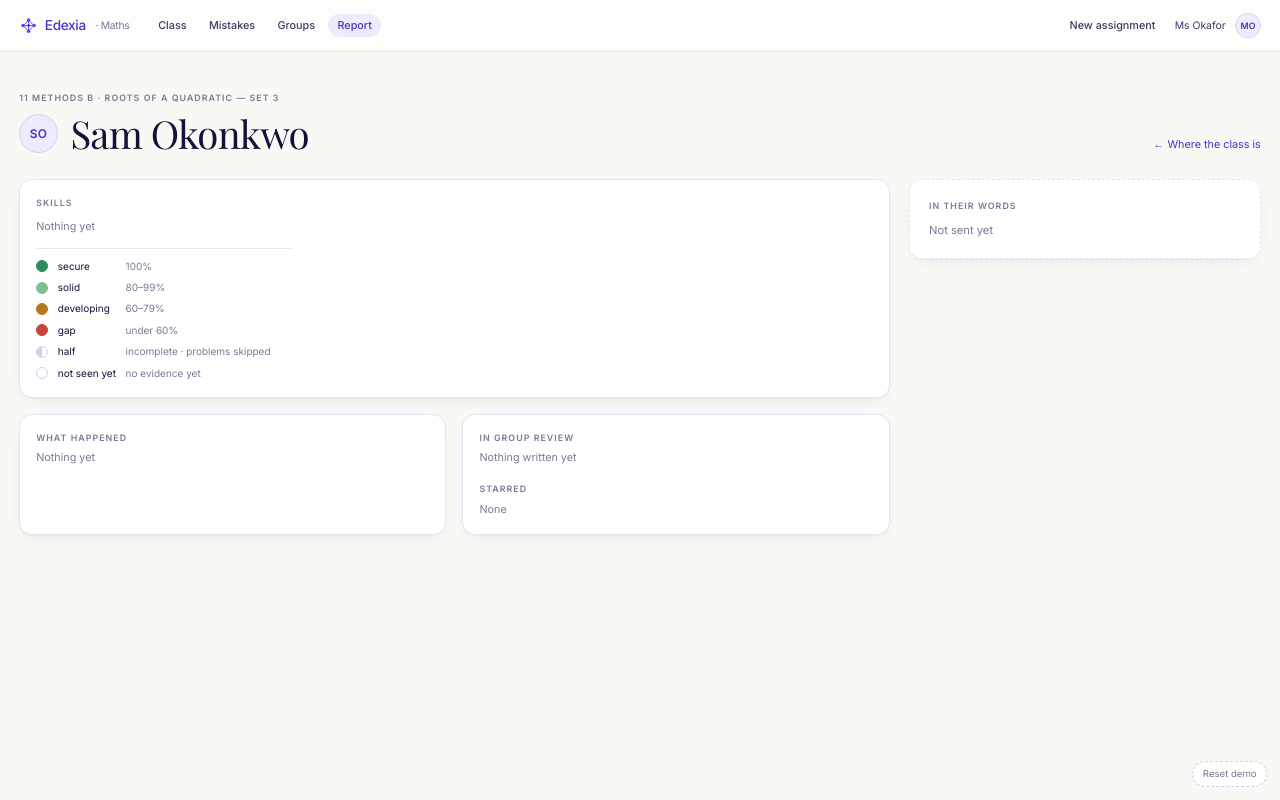
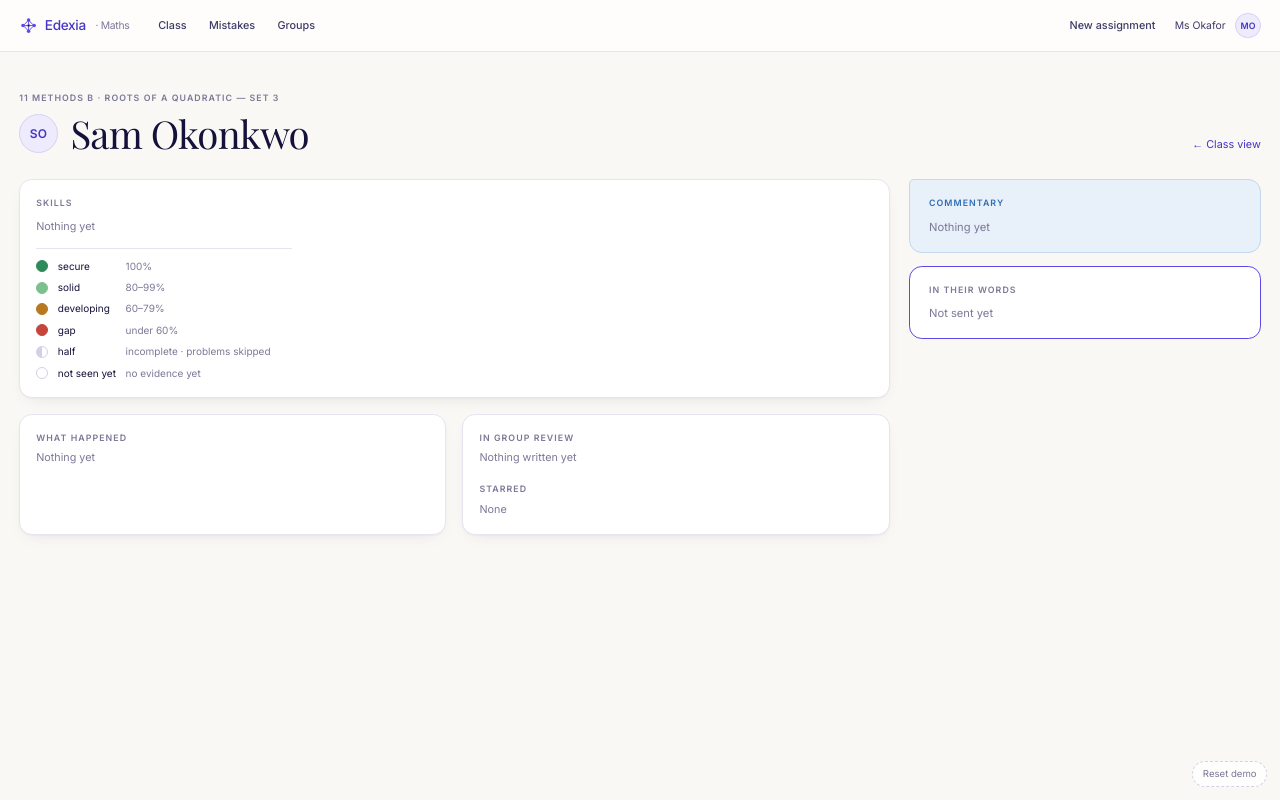
Before and after one commit to cderda7/maths_platform, a Next.js app in the folder curr_version/: page /teacher/report in a window 1280 px wide. Built offline with nearby package versions, Linux system fonts and the light colour scheme.

Commit message:
teacher: individual view with commentary and the student's words, notes bubble undone, name links; groups without dot or colour name, suggested groups hidden; Report tab gone; groups and skills lowercase; hover expand button on category headers; force submit inline on the title line

```diff
--- a/curr_version/app/teacher/TeacherChrome.tsx
+++ b/curr_version/app/teacher/TeacherChrome.tsx
@@ -11,12 +11,11 @@ import type { ReviewStage } from "@/data/types";
 import { pathwayOf } from "@/lib/classroom";
 import { useClassroom } from "@/lib/classroom-store";
 
-/** Tabs; a tab tied to a review stage is offered only when the pathway includes that stage. */
+/** Tabs; a tab tied to a review stage is offered only when the pathway includes that stage. The individual view (`/teacher/report`) has no tab: it opens from a name on the class view. */
 export const TEACHER_TABS: { href: string; label: string; stage?: ReviewStage }[] = [
   { href: "/teacher", label: "Class" },
   { href: "/teacher/mistakes", label: "Mistakes" },
   { href: "/teacher/groups", label: "Groups", stage: "group" },
-  { href: "/teacher/report", label: "Report" },
 ];
 
 /** The teacher side's top bar (tabs gated by the pathway, plus the pathway chip) and page frame. */
--- a/curr_version/app/teacher/TeacherLive.tsx
+++ b/curr_version/app/teacher/TeacherLive.tsx
@@ -6,6 +6,7 @@ import TeacherChrome from "./TeacherChrome";
 import DiagnosticPush from "./DiagnosticPush";
 import ForceSubmit from "./ForceSubmit";
 import GroupProgressCard from "./GroupProgressCard";
+import GroupStart, { groupStartShown } from "./GroupStart";
 import WholeClassCard from "./WholeClassCard";
 import BoardIndicator from "./BoardIndicator";
 import { RowDrill, type ColumnBox, type RowMode } from "@/components/HierarchyDrill";
@@ -18,7 +19,7 @@ import { categoryLabel, categoryName, categoryOf, isFlat, leafName, type Categor
 import type { Confidence } from "@/data/types";
 import { pathwayOf } from "@/lib/classroom";
 import { useAssignment, useClassroom } from "@/lib/classroom-store";
-import { classmateEvidence, hierarchyFor, leavesBehind, problemsStarted, restrictTo, sessionEvidence, type Evidence } from "@/lib/hierarchy";
+import { classmateEvidence, hierarchyFor, problemsStarted, restrictTo, sessionEvidence, type Evidence } from "@/lib/hierarchy";
 import { pathwayChip } from "@/lib/pathway";
 import { useBatchedSession, useNow } from "@/lib/store";
 
@@ -47,8 +48,9 @@ const HANDED_IN = ["overview", "confidence", "warmup-pick", "practice", "working
 /**
  * "Where the class is": one row per student, one column per category the assignment touches
  * (canonical order), each dot the worst status beneath it. Clicking a dot expands that row into
- * the category → group → leaf → work drill. The demo student's row is live (in batches);
- * classmates come through the same evidence path from their scripted attempts.
+ * the category → group → leaf → work drill; a name opens the student's individual view. The
+ * demo student's row is live (in batches); classmates come through the same evidence path from
+ * their scripted attempts.
  */
 export default function TeacherLive() {
   const { session, updatedAt, everyMs } = useBatchedSession(3000);
@@ -58,7 +60,7 @@ export default function TeacherLive() {
   const classroom = useClassroom();
   const wc = classroom.wholeClass;
   const status = wc?.status === "active" ? " · in whole-class review" : wc?.status === "ended" ? " · complete" : "";
-  const [open, setOpen] = useState<{ student: string; mode: RowMode; category?: CategoryId; leaf?: LeafId; columns: ColumnBox[]; nonce: number; expandAll?: boolean; comment?: number; keep?: LeafId[] } | null>(null);
+  const [open, setOpen] = useState<{ student: string; mode: RowMode; category?: CategoryId; leaf?: LeafId; columns: ColumnBox[]; nonce: number; expandAll?: boolean; keep?: LeafId[] } | null>(null);
   /** A column view: one category open under every student's dot, at group level or with skills too. */
   const [column, setColumn] = useState<{ category: CategoryId; level: "groups" | "expanded"; boxes: Record<string, ColumnBox[]>; nonce: number } | null>(null);
   const tableRef = useRef<HTMLTableElement>(null);
@@ -89,16 +91,6 @@ export default function TeacherLive() {
     setColumn(null);
     setOpen({ student, mode, category, leaf, columns: columnBoxes(student), nonce: ++nonce.current, expandAll });
   };
-  /** A comment opens everything for that student with only the comment's skills coloured; the same comment again closes. */
-  const commentClick = (student: string, index: number, keep: LeafId[], e: React.MouseEvent) => {
-    e.stopPropagation();
-    if (open?.student === student && open.comment === index) {
-      setOpen(null);
-      return;
-    }
-    setColumn(null);
-    setOpen({ student, mode: "expanded", columns: columnBoxes(student), nonce: ++nonce.current, comment: index, keep });
-  };
   /** Double-click a header: the column opens for everyone at group level, then with skills, then closes. */
   const headerCloseTimer = useRef<ReturnType<typeof setTimeout> | null>(null);
   /** A click closes the column view, unless it turns out to be the first half of a double-click. */
@@ -107,6 +99,8 @@ export default function TeacherLive() {
     if (headerCloseTimer.current) clearTimeout(headerCloseTimer.current);
     headerCloseTimer.current = setTimeout(() => setColumn(null), DOUBLE_MS);
   };
+  /** What the hover button on a header would do next: open the groups, then the skills, then close. */
+  const headerNext = (c: CategoryId): "expand" | "close" => (column?.category === c && (column.level === "expanded" || isFlat(c)) ? "close" : "expand");
   const headerDouble = (c: CategoryId) => {
     if (headerCloseTimer.current) clearTimeout(headerCloseTimer.current);
     headerCloseTimer.current = null;
@@ -139,7 +133,7 @@ export default function TeacherLive() {
     openRow(student, "expanded");
   };
 
-  const rows: { id: string; name: string; initials: string; live: boolean; evidence: Evidence; sub: string; notes: { text: string; problems: string[] }[]; confidence: { text: string; tone: string }; set: string; setSub: string }[] = [
+  const rows: { id: string; name: string; initials: string; live: boolean; evidence: Evidence; sub: string; confidence: { text: string; tone: string }; set: string; setSub: string }[] = [
     {
       id: DEMO_STUDENT.id,
       name: DEMO_STUDENT.name,
@@ -147,7 +141,6 @@ export default function TeacherLive() {
       live: true,
       evidence: live ? sessionEvidence(live) : { lines: {}, submitted: false, caution: [] },
       sub: "",
-      notes: [] as { text: string; problems: string[] }[],
       confidence: confidenceWord(live?.confidence ?? null),
       set: `${live ? problemsStarted(live) : 0}/${problems.length}`,
       setSub: live && !HANDED_IN.includes(live.stage) ? "handed in" : live && problemsStarted(live) > 0 ? "in progress" : "",
@@ -159,7 +152,6 @@ export default function TeacherLive() {
       live: false,
       evidence: classmateEvidence(c, problems),
       sub: "",
-      notes: c.notes,
       confidence: { text: c.confidence, tone: c.confidence === "confident" ? "text-secure" : "text-accent-deep" },
       set: `${Math.min(c.done, problems.length)}/${problems.length}`,
       setSub: c.when,
@@ -174,7 +166,12 @@ export default function TeacherLive() {
       <Eyebrow>
         {ASSIGNMENT.className} · {unitLabel(ASSIGNMENT.unit)}
       </Eyebrow>
-      <H1 className="mt-3">Class View</H1>
+      <div className="mt-3 grid grid-cols-[1fr_320px] gap-6">
+        <div className="flex flex-wrap items-center justify-between gap-x-6 gap-y-3">
+          <H1>Class View</H1>
+          <ForceSubmit session={live} />
+        </div>
+      </div>
       <p className="mt-3 flex flex-wrap items-center gap-x-3 gap-y-2 text-[14px] text-ink-muted">
         <span>
           {title} · due {ASSIGNMENT.due}
@@ -207,7 +204,22 @@ export default function TeacherLive() {
                     onDoubleClick={() => headerDouble(c)}
                     title="Double-click to open this category for every student; click to close"
                   >
-                    <span className="inline-block rounded-md bg-standout-soft px-2 py-1 text-standout">{categoryName(c).short}</span>
+                    <span className="group/head relative inline-block">
+                      <span className="inline-block rounded-md bg-standout-soft px-2 py-1 text-standout">{categoryName(c).short}</span>
+                      <button
+                        type="button"
+                        onClick={(e) => {
+                          e.stopPropagation();
+                          headerDouble(c);
+                        }}
+                        onDoubleClick={(e) => e.stopPropagation()}
+                        className="absolute inset-0 hidden rounded-md border border-standout-line bg-paper font-semibold text-accent-deep group-hover/head:block"
+                        data-expand={c}
+                        aria-label={`${headerNext(c) === "close" ? "Close" : "Expand"} ${categoryName(c).short} for every student`}
+                      >
+                        {headerNext(c)}
+                      </button>
+                    </span>
                   </th>
                 ))}
                 <th className="px-3 py-4 text-center font-semibold">Confidence</th>
@@ -232,31 +244,10 @@ export default function TeacherLive() {
                       <td className="px-5 py-3.5">
                         <div className="flex items-center gap-3">
                           <Avatar initials={r.initials} />
-                          <div className="group/name relative min-w-0">
-                            <div className="whitespace-nowrap font-medium text-ink">{r.name}</div>
-                            {r.notes.length > 0 && !column && (
-                              <div className="pointer-events-none absolute left-0 top-full z-30 hidden w-max max-w-[300px] pt-1 group-hover/name:block" data-notes-bubble>
-                                <div className="pointer-events-auto rounded-xl border border-line bg-paper px-3.5 py-2.5 text-[12.5px] leading-snug text-ink-soft shadow-lift">
-                                  <div className="flex flex-col items-start gap-1">
-                                    {r.notes.map((note, n) => {
-                                      const active = isOpen && open.comment === n;
-                                      return (
-                                        <button
-                                          key={n}
-                                          type="button"
-                                          onClick={(e) => commentClick(r.id, n, leavesBehind(note.problems, r.evidence.lines, problems), e)}
-                                          className={`text-left lowercase transition-colors hover:text-ink ${active ? "text-ink underline decoration-line-strong underline-offset-2" : ""}`}
-                                          title="Show only the skills behind this comment"
-                                          data-comment={n}
-                                        >
-                                          {note.text}
-                                        </button>
-                                      );
-                                    })}
-                                  </div>
-                                </div>
-                              </div>
-                            )}
+                          <div className="min-w-0">
+                            <Link href={`/teacher/report?student=${r.id}`} className="whitespace-nowrap font-medium text-ink hover:text-accent-deep hover:underline" data-student-link={r.id} title="Open this student">
+                              {r.name}
+                            </Link>
                             {r.live && (
                               <span className="mt-1 inline-flex items-center gap-1.5 whitespace-nowrap rounded-full border border-accent-line bg-paper px-2 py-0.5 text-[11px] font-medium text-accent-deep" data-live-pill>
                                 <span className="h-1.5 w-1.5 animate-pulse rounded-full bg-accent" aria-hidden />
@@ -361,7 +352,12 @@ export default function TeacherLive() {
                 ))}
             </ol>
           </Card>
-          <ForceSubmit session={live} />
+          {groupStartShown(classroom, now) && (
+            <Card className="p-6" data-class-card>
+              <Eyebrow className="inline-block rounded-md bg-accent px-2 py-1 text-white">Class</Eyebrow>
+              <GroupStart />
+            </Card>
+          )}
           <GroupProgressCard session={live} />
           <WholeClassCard />
 
--- a/curr_version/app/teacher/report/TeacherReport.tsx
+++ b/curr_version/app/teacher/report/TeacherReport.tsx
@@ -1,5 +1,6 @@
 "use client";
 
+import { useState } from "react";
 import Link from "next/link";
 import TeacherChrome from "../TeacherChrome";
 import M from "@/components/Math";
@@ -7,18 +8,37 @@ import { Avatar, Card, Eyebrow, H1 } from "@/components/ui";
 import HierarchyDrill from "@/components/HierarchyDrill";
 import StatusKey from "@/components/StatusKey";
 import { ASSIGNMENT, DEMO_STUDENT, PROBLEMS } from "@/data/assignment";
+import { CLASSMATE_MAP } from "@/data/classmates";
 import { groupName } from "@/data/taxonomy";
+import { commentaryFor } from "@/lib/commentary";
 import { reportFacts } from "@/lib/report";
-import { sessionEvidence, sessionHierarchy } from "@/lib/hierarchy";
+import { classmateEvidence, hierarchyFor, leavesBehind, restrictTo, sessionEvidence, type Evidence } from "@/lib/hierarchy";
 import { useBatchedSession } from "@/lib/store";
 import { useAssignment } from "@/lib/classroom-store";
 
-/** The demo student's report as the teacher sees it: subskill summary left, reflection right. */
-export default function TeacherReport() {
+/**
+ * The individual view: one student, opened from their name on the class view (`student` from
+ * the page's `?student=`; the demo student when absent or unknown). Skills on the left, the same drill as the class view. On the right
+ * the platform's commentary as a few ideas in a light-blue bubble, and beneath it what the
+ * student wrote back in a white box with a purple border. Clicking an idea lights only the
+ * skills behind it; the same idea again shows everything. The demo student's report facts and
+ * group-review notes follow beneath the skills; a classmate has none.
+ */
+export default function TeacherReport({ student }: { student: string | null }) {
   const { session } = useBatchedSession(2000);
   const { problems, unit } = useAssignment();
-  const facts = session ? reportFacts(session) : null;
-  const sent = !!session?.reportSent;
+  const classmate = student && student !== DEMO_STUDENT.id ? CLASSMATE_MAP[student] : undefined;
+  const who = classmate ?? DEMO_STUDENT;
+  const live = !classmate;
+  const [idea, setIdea] = useState<number | null>(null);
+
+  const evidence: Evidence = classmate ? classmateEvidence(classmate, problems) : session ? sessionEvidence(session) : { lines: {}, submitted: false, caution: [] };
+  const full = hierarchyFor(evidence, problems);
+  const commentary = commentaryFor(who.id, session);
+  const chosen = idea !== null ? commentary.ideas[idea] : undefined;
+  const result = chosen ? restrictTo(full, leavesBehind(chosen.problems, evidence.lines, problems)) : full;
+  const facts = live && session ? reportFacts(session) : null;
+  const nothing = live && !session;
 
   return (
     <TeacherChrome>
@@ -27,13 +47,13 @@ export default function TeacherReport() {
       </Eyebrow>
       <div className="mt-3 flex items-end justify-between">
         <div className="flex items-center gap-4">
-          <Avatar initials={DEMO_STUDENT.initials} size="h-12 w-12 text-[15px]" />
+          <Avatar initials={who.initials} size="h-12 w-12 text-[15px]" />
           <div>
-            <H1>{DEMO_STUDENT.name}</H1>
+            <H1>{who.name}</H1>
           </div>
         </div>
         <Link href="/teacher" className="text-[13.5px] text-accent-deep hover:underline">
-          ← Where the class is
+          ← Class view
         </Link>
       </div>
 
@@ -41,12 +61,11 @@ export default function TeacherReport() {
         <div className="space-y-5">
           <Card className="p-5" data-hierarchy>
             <Eyebrow>Skills</Eyebrow>
-            <div className="mt-3">
-              {session ? <HierarchyDrill result={sessionHierarchy(session, problems)} lines={sessionEvidence(session).lines} problems={problems} unit={unit} /> : <p className="text-[13.5px] text-ink-muted">Nothing yet</p>}
-            </div>
+            <div className="mt-3">{nothing ? <p className="text-[13.5px] text-ink-muted">Nothing yet</p> : <HierarchyDrill key={idea ?? "all"} result={result} lines={evidence.lines} problems={problems} unit={unit} />}</div>
             <StatusKey className="mt-4 max-w-xs border-t border-line pt-3" />
           </Card>
 
+          {live && (
             <div className="grid grid-cols-2 gap-5">
               <Card className="p-5">
                 <Eyebrow>What happened</Eyebrow>
@@ -104,20 +123,48 @@ export default function TeacherReport() {
                 )}
               </Card>
             </div>
+          )}
         </div>
 
-        <Card className={`self-start p-6 ${sent ? "" : "border-dashed"}`}>
-          <Eyebrow>In their words</Eyebrow>
-          {sent ? (
-            <>
+        <div className="space-y-4 self-start">
+          <div className="rounded-2xl rounded-tl-md border border-standout-line bg-standout-soft px-6 py-5" data-commentary>
+            <Eyebrow className="text-standout">Commentary</Eyebrow>
+            {commentary.ideas.length === 0 ? (
+              <p className="mt-3 text-[14px] text-ink-muted">{nothing ? "Nothing yet" : "Nothing to note"}</p>
+            ) : (
+              <ul className="mt-3 space-y-2">
+                {commentary.ideas.map((it, n) => {
+                  const active = idea === n;
+                  return (
+                    <li key={n}>
+                      <button
+                        type="button"
+                        onClick={() => setIdea(active ? null : n)}
+                        aria-pressed={active}
+                        title="Show only the skills behind this"
+                        className={`w-full rounded-xl px-3 py-2 text-left text-[15px] leading-snug transition-colors ${active ? "bg-paper text-ink shadow-card" : "text-ink hover:bg-paper/70"}`}
+                        data-idea={n}
+                      >
+                        <span className="lowercase">{it.text}</span>
+                        <span className="ml-2 text-[12px] uppercase tracking-wide text-standout">{it.problems.map((id) => PROBLEMS.find((p) => p.id === id)?.label ?? id).join(" ")}</span>
+                      </button>
+                    </li>
+                  );
+                })}
+              </ul>
+            )}
+          </div>
+          <div className="rounded-2xl border-2 border-accent bg-paper px-6 py-5" data-clarification>
+            <Eyebrow className="text-accent-deep">In their words</Eyebrow>
+            {commentary.clarification ? (
               <blockquote className="font-display mt-3 text-[21px] leading-snug text-ink" data-reflection>
-                {session?.reflection.trim() ? `“${session.reflection.trim()}”` : "Sent without a reflection."}
+                “{commentary.clarification}”
               </blockquote>
-            </>
             ) : (
               <p className="mt-3 text-[14px] text-ink-muted">Not sent yet</p>
             )}
-        </Card>
+          </div>
+        </div>
       </div>
     </TeacherChrome>
   );
--- a/curr_version/app/teacher/report/page.tsx
+++ b/curr_version/app/teacher/report/page.tsx
@@ -1,5 +1,8 @@
 import TeacherReport from "./TeacherReport";
 
-export default function Page() {
-  return <TeacherReport />;
+/** The individual view: /teacher/report?student=<id> for a classmate, plain /teacher/report for the demo student. The server page parses the URL; the client screen owns the rest. */
+export default async function Page(props: PageProps<"/teacher/report">) {
+  const sp = await props.searchParams;
+  const raw = Array.isArray(sp.student) ? sp.student[0] : sp.student;
+  return <TeacherReport student={raw ?? null} />;
 }
--- /dev/null
+++ b/curr_version/lib/commentary.ts
@@ -0,0 +1,44 @@
+import { DEMO_STUDENT } from "@/data/assignment";
+import { CLASSMATE_MAP } from "@/data/classmates";
+import { feedbackFor } from "./feedback";
+import type { StudentSession } from "./session";
+
+/**
+ * The individual view's two boxes. The platform's commentary on a student is a few short ideas,
+ * each tied to the problems it is about: for a classmate the fixture's notes, for the demo
+ * student the teacher-facing note on every step that didn't hold (the same note the mistakes
+ * view shows), one idea per distinct note. The clarification is what the student wrote back:
+ * the demo student's reflection once the report is sent, a classmate's scripted line.
+ */
+export interface CommentaryIdea {
+  text: string;
+  problems: string[];
+}
+
+export interface StudentCommentary {
+  ideas: CommentaryIdea[];
+  /** Null until the student has sent something. */
+  clarification: string | null;
+}
+
+export function commentaryFor(student: string, session: StudentSession | null): StudentCommentary {
+  if (student === DEMO_STUDENT.id) {
+    if (!session) return { ideas: [], clarification: null };
+    const ideas: CommentaryIdea[] = [];
+    for (const p of feedbackFor(session)) {
+      for (const line of p.lines) {
+        if (line.verdict.verdict !== "wrong" || !line.verdict.note) continue;
+        const text = line.verdict.note;
+        const idea = ideas.find((i) => i.text === text);
+        if (idea) {
+          if (!idea.problems.includes(p.problem.id)) idea.problems.push(p.problem.id);
+        } else ideas.push({ text, problems: [p.problem.id] });
+      }
+    }
+    const reflection = session.reflection.trim();
+    return { ideas, clarification: session.reportSent && reflection ? reflection : null };
+  }
+  const c = CLASSMATE_MAP[student];
+  if (!c) return { ideas: [], clarification: null };
+  return { ideas: c.notes.map((n) => ({ text: n.text, problems: [...n.problems] })), clarification: c.clarification ?? null };
+}
```
Also changed, not shown: curr_version/app/teacher/ForceSubmit.tsx (+8 -14 lines), curr_version/app/teacher/GroupStart.tsx (+13 -7 lines), curr_version/app/teacher/groups/TeacherGroups.tsx (+13 -9 lines), curr_version/components/HierarchyDrill.tsx (+4 -3 lines), curr_version/data/classmates.ts (+22 -20 lines), 1 other file (tests, documents, lock files or other folders). Lines whose indentation alone changed are shown as unchanged.
